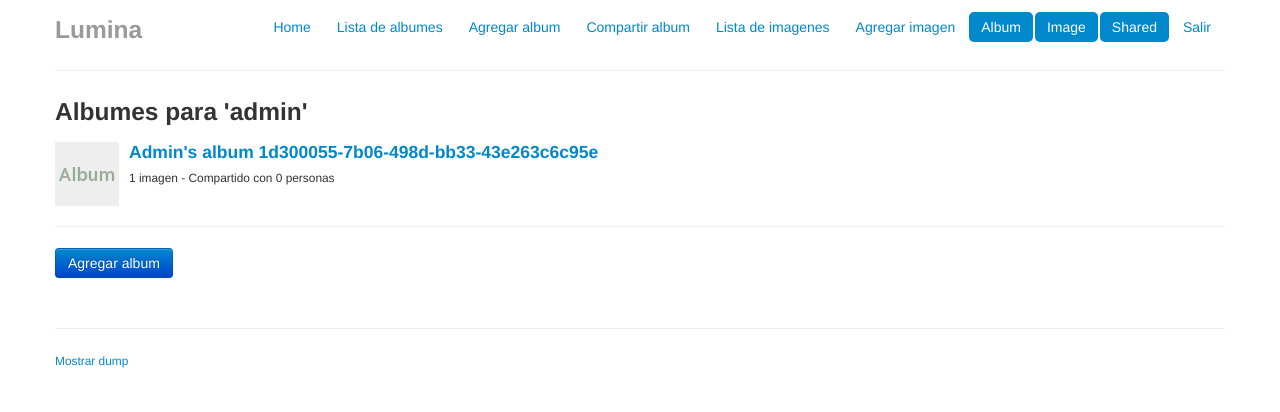
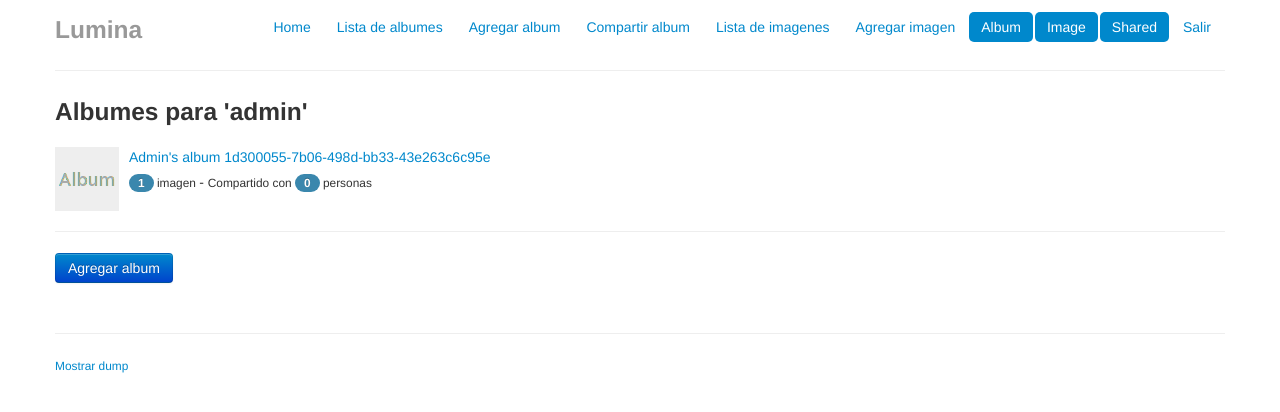
Before and after one commit to florzanetta/lumina, a Django app: page /album/list/ in a window 1280 px wide. Shown: the top 412 px of the page. Run offline with Django 3.2, Linux system fonts and the light colour scheme; a user stored in the database is signed in; data comes from the database, SQL or seed files in the repository; data that the repository does not hold is empty; some libraries are stand-ins or nearby versions.

Commit message:
Use same L&F than in image list

```diff
--- a/lumina/templates/lumina/album_list.html
+++ b/lumina/templates/lumina/album_list.html
@@ -13,28 +13,32 @@
 	<h3>Albumes para '{{ user }}'</h3>
 
     {% for album in object_list %}
-        <ul class="media-list">
-            <li class="media"><a class="pull-left" href="{% url 'album_detail' album.pk %}"><img
-                    class="media-object" src="/static/album-icon-64x64.png">
+		<div class="media">
+		    <a class="pull-left" href="javascript:void(0);">
+		        <img class="media-object" src="/static/album-icon-64x64.png">
 		    </a>
 		    <div class="media-body">
-                    <h4 class="media-heading"><a
-                        href="{% url 'album_detail' album.pk %}">{{ album.name }}</a></h4>
+		        <div class="media-heading"><a
+		               href="{% url 'album_detail' album.pk %}">{{ album.name }}</a>
+		        </div>
 		        <div>
                         <small>
-                            {{ album.image_set.count }} imagen{{ album.image_set.count|pluralize:",es" }}
+                            <span class="badge badge-info">{{ album.image_set.count }}</span>
+                            imagen{{ album.image_set.count|pluralize:",es" }}
+                        </small>
 		              -
-                            Compartido con {{ album.sharedalbum_set.count }} persona{{ album.sharedalbum_set.count|pluralize:",s" }}
+		              <small>
+		                  Compartido con <span class="badge badge-info">{{ album.sharedalbum_set.count }}</span>
+	                      persona{{ album.sharedalbum_set.count|pluralize:",s" }}
 		              </small>
 		        </div>
 		    </div>
-            </li>
-        </ul>
+		</div>
+		<hr>
     {% empty %}
        <p>No hay albumes...</p>
+        <hr>
     {% endfor %}
-
-    <hr>
 
     <p>
         <a href="{% url 'album_create' %}" class="btn btn-primary">Agregar album</a>
```
Lines whose indentation alone changed are shown as unchanged.
